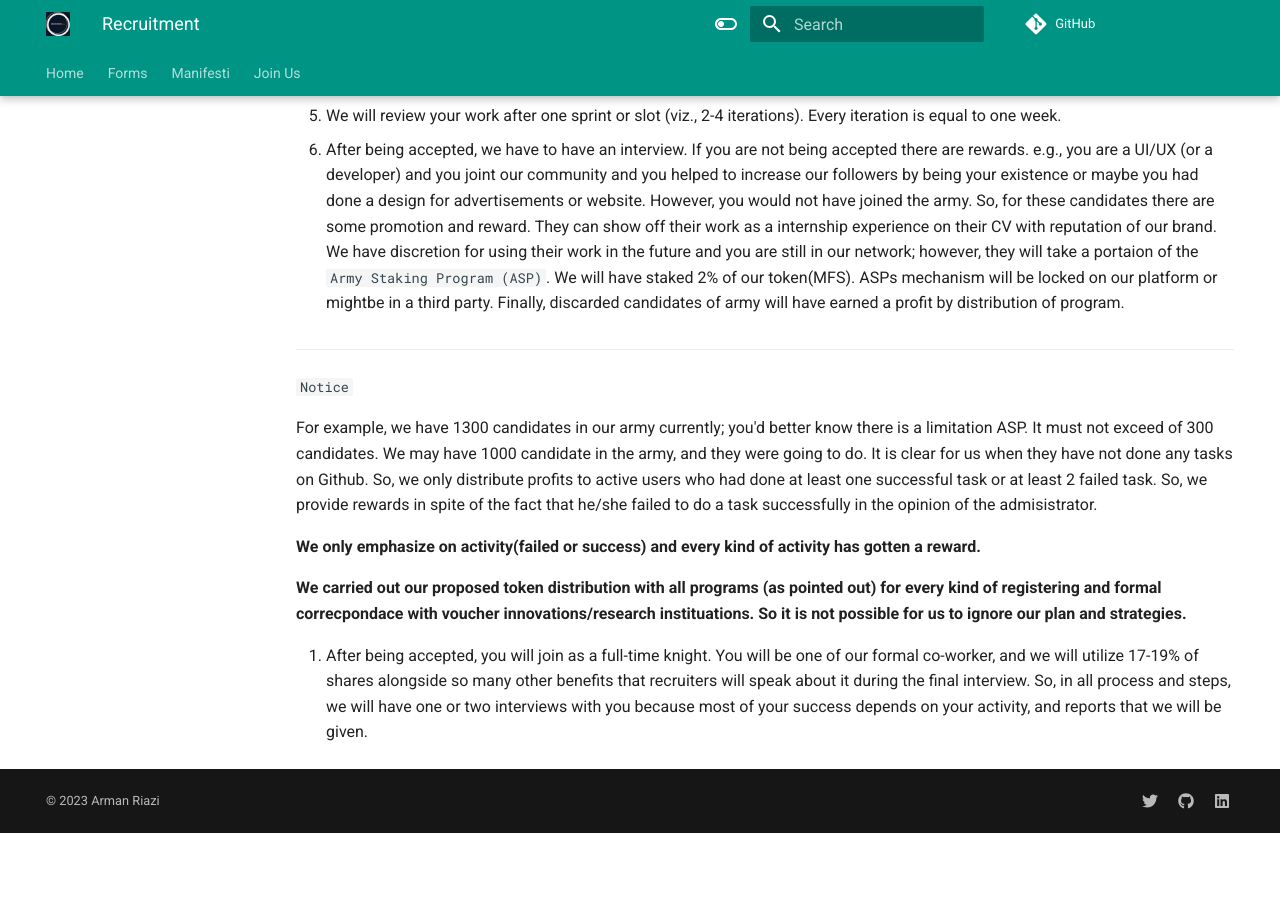
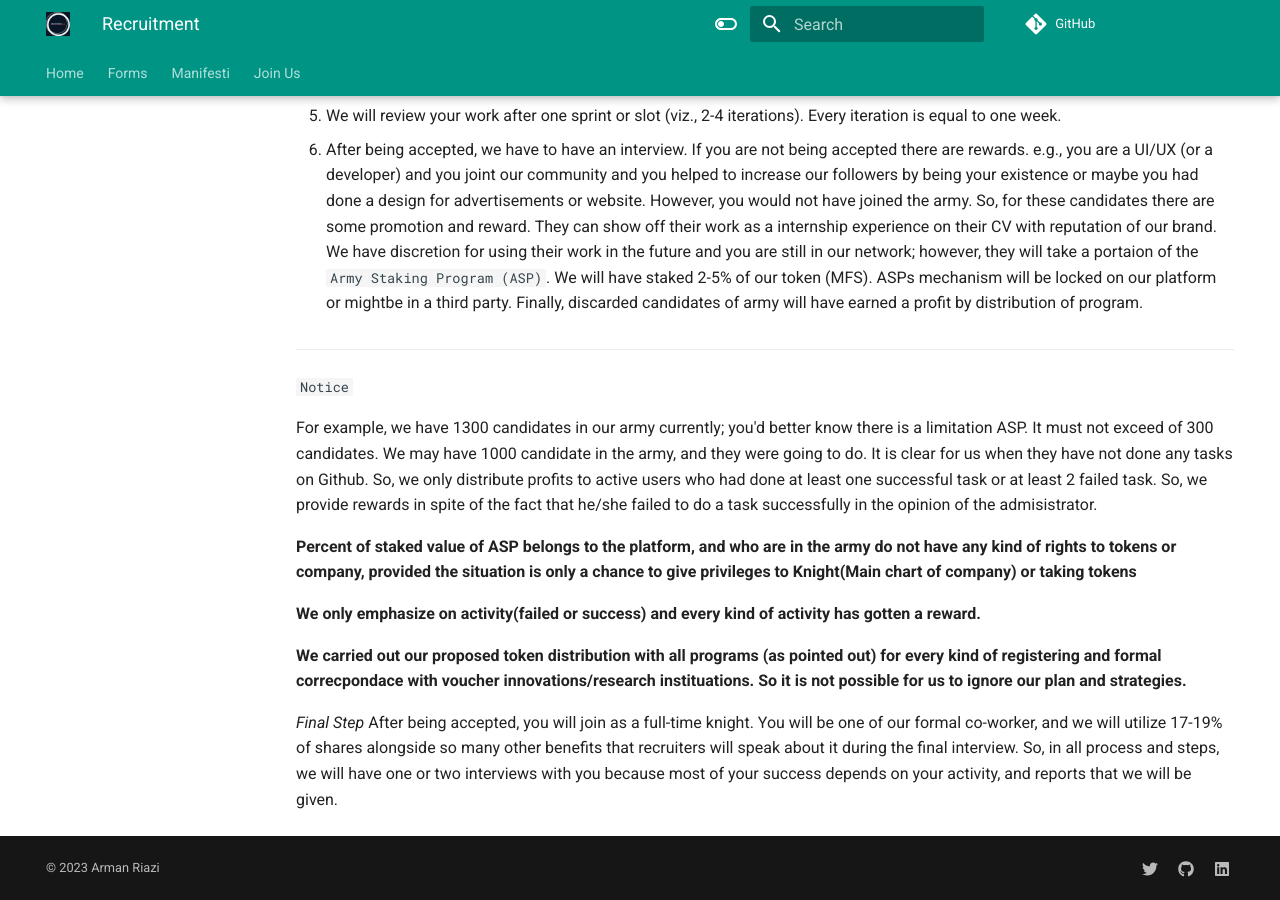
Before and after one commit to 21crickets/21crickets.github.io, an MkDocs documentation site: the page built from docs/career/Employment.md, in a window 1280 px wide and 900 px high, scrolled down 836 px. Built offline with MkDocs 1.6.1 and Material for MkDocs 9.7.7, drawn with Linux system fonts in a browser that asks for light colours; before the commit the page ends 1669 px from its top, so only the background shows below that.

Commit message:
Update Employment.md

```diff
--- a/docs/career/Employment.md
+++ b/docs/career/Employment.md
@@ -17,7 +17,7 @@
 
 5.  We will review your work after one sprint or slot (viz., 2-4 iterations). Every iteration is equal to one week.
 
-6.  After being accepted, we have to have an interview. If you are not being accepted there are rewards. e.g., you are a UI/UX (or a developer) and you joint our community and you helped to increase our followers by being your existence or maybe you had done a design for advertisements or website. However, you would not have joined the army. So, for these candidates there are some promotion and reward. They can show off their work as a internship experience on their CV with reputation of our brand. We have discretion for using their work in the future and you are still in our network; however, they will take a portaion of the `Army Staking Program (ASP)`. We will have staked 2% of our token(MFS). ASPs mechanism will be locked on our platform or mightbe in a third party. Finally, discarded candidates of army will have earned a profit by distribution of program.
+6.  After being accepted, we have to have an interview. If you are not being accepted there are rewards. e.g., you are a UI/UX (or a developer) and you joint our community and you helped to increase our followers by being your existence or maybe you had done a design for advertisements or website. However, you would not have joined the army. So, for these candidates there are some promotion and reward. They can show off their work as a internship experience on their CV with reputation of our brand. We have discretion for using their work in the future and you are still in our network; however, they will take a portaion of the `Army Staking Program (ASP)`. We will have staked 2-5% of our token (MFS). ASPs mechanism will be locked on our platform or mightbe in a third party. Finally, discarded candidates of army will have earned a profit by distribution of program.
 
 ---
 
@@ -25,9 +25,11 @@
 
 For example, we have 1300 candidates in our army currently; you'd better know there is a limitation ASP. It must not exceed of 300 candidates. We may have 1000 candidate in the army, and they were going to do. It is clear for us when they have not done any tasks on Github. So, we only distribute profits to active users who had done at least one successful task or at least 2 failed task. So, we provide rewards in spite of the fact that he/she failed to do a task successfully in the opinion of the admisistrator.
 
+**Percent of staked value of ASP belongs to the platform, and who are in the army do not have any kind of rights to tokens or company, provided the situation is only a chance to give privileges to Knight(Main chart of company) or taking tokens**
+
 **We only emphasize on activity(failed or success) and every kind of activity has gotten a reward.**
 
 **We carried out our proposed token distribution with all programs (as pointed out) for every kind of registering and formal correcpondace with voucher innovations/research instituations. So it is not possible for us to ignore our plan and strategies.**
 
 
-7.  After being accepted, you will join as a full-time knight. You will be one of our formal co-worker, and we will utilize 17-19% of shares alongside so many other benefits that  recruiters will speak about it during the final interview. So, in all process and steps, we will have one or two interviews with you because most of your success depends on your activity, and reports that we will be given.
+*Final Step*  After being accepted, you will join as a full-time knight. You will be one of our formal co-worker, and we will utilize 17-19% of shares alongside so many other benefits that  recruiters will speak about it during the final interview. So, in all process and steps, we will have one or two interviews with you because most of your success depends on your activity, and reports that we will be given.
```
